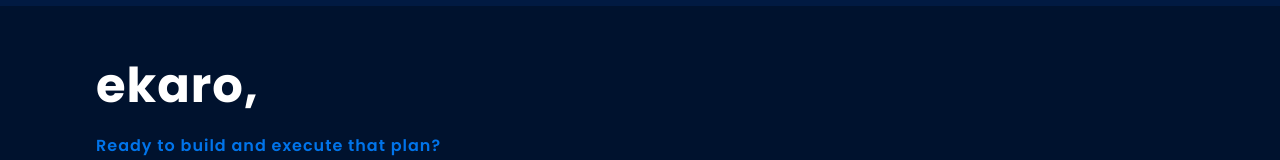
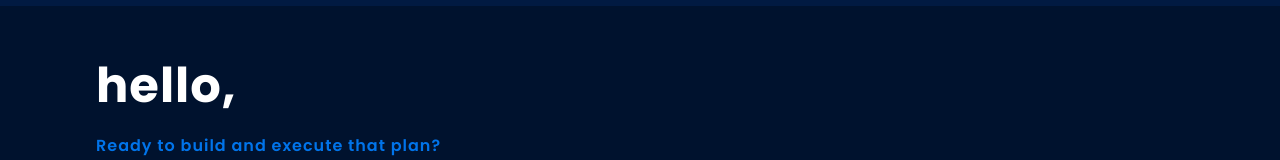
Before and after one commit to Lilianada/Cloudnimi, a React (Create React App) app: page / in a window 1280 px wide. Shown: the part 4317-4477 px from the top of the page. Built offline with nearby package versions, Linux system fonts and the light colour scheme.

Commit message:
minor fixes

```diff
--- a/src/App.css
+++ b/src/App.css
@@ -178,7 +178,7 @@ img {
     height: 100vh;
     position: fixed;
     top: 0;
-    z-index: 3;
+    z-index: 1;
     box-shadow: 0px 5px 30px 0px rgb(95 93 93 / 52%);
     -webkit-box-shadow: 0px 5px 30px 0px rgb(95 93 93 / 52%);
     -moz-box-shadow: 0px 5px 30px 0px rgb(95 93 93 / 52%);
@@ -188,7 +188,7 @@ img {
     transition: .5s;
     justify-content: space-between;
     color: var(--white-color);
-    background: var(--black-color);
+    /* background: var(--black-color); */
 }
 
 .active{
--- a/src/components/About/About.js
+++ b/src/components/About/About.js
@@ -40,7 +40,7 @@ export default function AboutUs () {
                     <ProfileImage src={Seyi} alt='CEO Cloudnimi' />
                     <ProfileText>
                         <strong>Lilian Onochie</strong>
-                        <br/><ProfileRole> COO</ProfileRole>
+                        <br/><ProfileRole> Co-founder, COO</ProfileRole>
                     </ProfileText>
                 </ProfileCards>
             </TeamProfile>
--- a/src/components/Contact/Contact.js
+++ b/src/components/Contact/Contact.js
@@ -21,7 +21,7 @@ export default function ContactUs () {
     return(
         <Section id="contact">
             <ContactTop>
-                <Greeting><h2>ekaro,</h2></Greeting>
+                <Greeting><h2>hello,</h2></Greeting>
                 {/* <NavLogo><h4>cloudnimi</h4></NavLogo> */}
             </ContactTop>
             <ContactBody>
```
